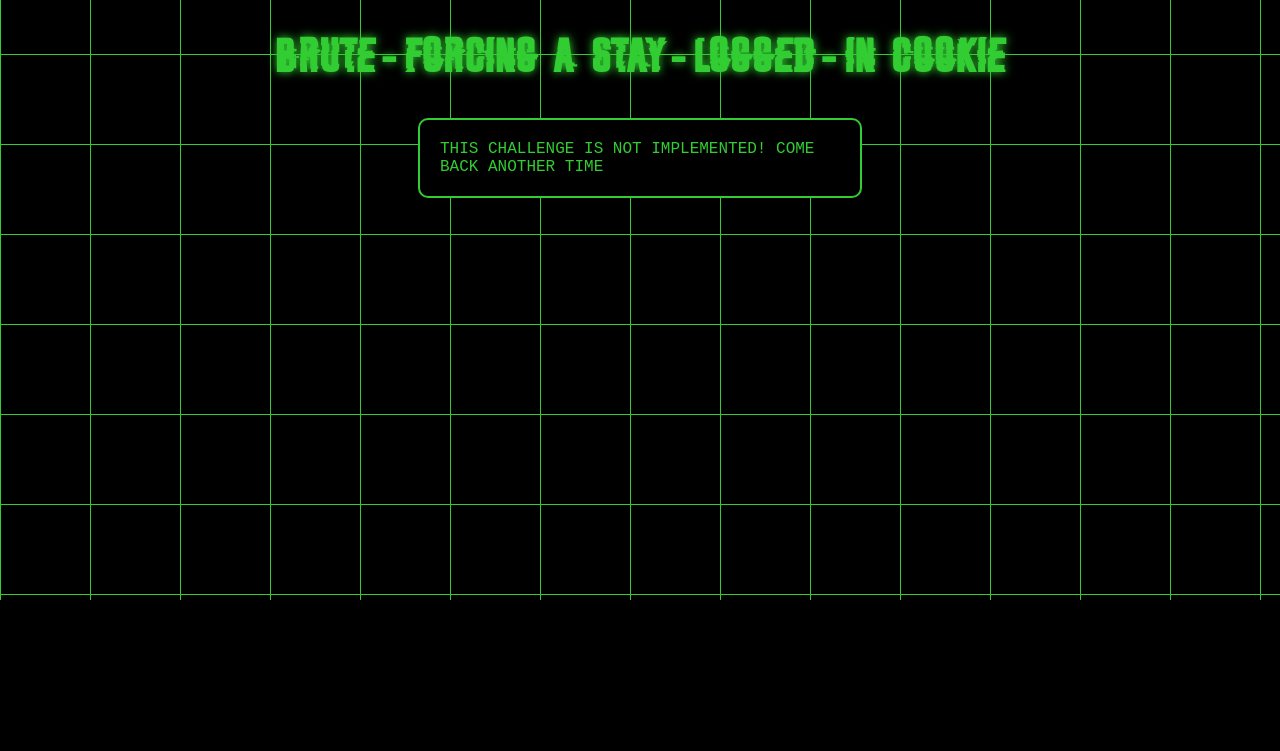
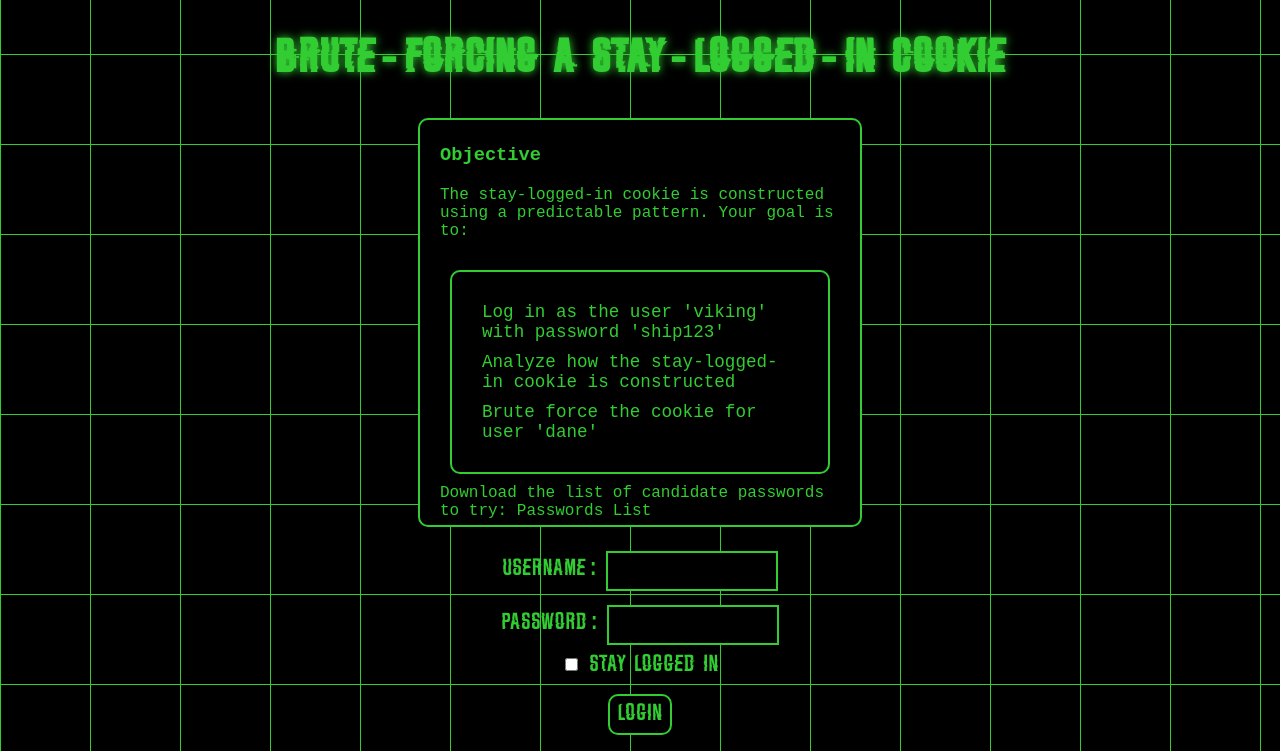
Before and after one commit to Heimd411/canUhackit, a PHP site: page /bf_cookie.php in a window 1280 px wide. Shown: the part 216-967 px from the top of the page. Before the commit the page ends 816 px from the top, so only its background shows below. Run offline with PHP 8.4, Linux system fonts and the light colour scheme.

Commit message:
bf cookie implemented

```diff
--- a/public/bf_cookie.php
+++ b/public/bf_cookie.php
@@ -1,5 +1,24 @@
 <?php
 session_start();
+
+// Generate password list
+$passwords = array(
+    'password123', 'admin123', 'letmein', '123456',
+    'qwerty', 'password', 'TR0ub4dor&3', '12345678',
+    'abc123', 'football', 'monkey', 'dragon',
+    '111111', 'baseball', 'superman', 'trustno1',
+    'hunter2', 'welcome', 'admin2020', 'password1',
+    'ship123' // Adding the valid password to the list
+);
+
+// Handle wordlist download
+if (isset($_GET['download']) && $_GET['download'] === 'passwords') {
+    header('Content-Type: text/plain');
+    header('Content-Disposition: attachment; filename="passwords.txt"');
+    echo implode("\n", $passwords);
+    exit;
+}
+
 include '../templates/header.php';
 
 // Clear challenge-specific session variables
@@ -34,31 +53,124 @@
     $_SESSION['token'] = bin2hex(random_bytes(32));
 }
 
-// Simulate a stay-logged-in cookie brute-force challenge
+// Helper function to generate stay-logged-in cookie
+function generateStayLoggedInCookie($username, $password) {
+    return base64_encode($username . ':' . md5($password));
+}
+
+// Login form processing
+if ($_SERVER['REQUEST_METHOD'] === 'POST' && isset($_POST['username']) && isset($_POST['password'])) {
+    $username = $_POST['username'];
+    $password = $_POST['password'];
+
+    // Valid credentials for demo account
+    if ($username === 'viking' && $password === 'ship123') {
+        $_SESSION['logged_in'] = true;
+        $_SESSION['username'] = $username;
+
+        // Set stay-logged-in cookie if checkbox was checked
+        if (isset($_POST['stay-logged-in'])) {
+            $cookie_value = generateStayLoggedInCookie($username, $password);
+            setcookie('stay_logged_in', $cookie_value, time() + 3600, '/');
+        }
+
+        header('Location: bf_cookie.php');
+        exit();
+    } else {
+        $error = "Invalid credentials";
+    }
+}
+
+// Check for stay-logged-in cookie for target account
 if (isset($_COOKIE['stay_logged_in'])) {
     $cookie = $_COOKIE['stay_logged_in'];
 
-    // Simulate checking the cookie
-    if ($cookie === 'correct_cookie_value') {
-        echo '<form method="post" action="index.php?complete=bf_cookie">';
-        echo '<input type="hidden" name="token" value="' . $_SESSION['token'] . '">';
-        echo '<input type="hidden" name="complete" value="bf_cookie">';
-        echo '<button class="real-button" type="submit">Complete Challenge</button>';
-        echo '</form>';
-    } else {
-        $error = "Invalid stay-logged-in cookie";
+    try {
+        $decoded = base64_decode($cookie);
+        list($username, $hash) = explode(':', $decoded);
+
+        // Target account credentials
+        $target_username = 'dane';
+        $target_hash = md5('letmein');
+
+        if ($username === $target_username && $hash === $target_hash) {
+            $_SESSION['logged_in'] = true;
+            $_SESSION['username'] = $username;
+            $_SESSION['challenge_complete'] = true;
+        }
+    } catch (Exception $e) {
+        $error = "Invalid cookie format";
     }
 }
-?>
 
-<div class="centered">
-    <h1>Brute-forcing a Stay-Logged-In Cookie</h1>
-    <div class="objective-box">
-        <p>THIS CHALLENGE IS NOT IMPLEMENTED! COME BACK ANOTHER TIME</p>
+// Display content based on login status
+if (!isset($_SESSION['logged_in'])) {
+    // Show login form and challenge description
+    ?>
+    <div class="centered">
+        <h1>Brute-forcing a Stay-Logged-In Cookie</h1>
+        <div class="objective-box">
+            <h3>Objective</h3>
+            <p>The stay-logged-in cookie is constructed using a predictable pattern. Your goal is to:</p>
+            <ul>
+                <li>Log in as the user 'viking' with password 'ship123'</li>
+                <li>Analyze how the stay-logged-in cookie is constructed</li>
+                <li>Brute force the cookie for user 'dane'</li>
+            </ul>
+            <div class="wordlist-download">
+                <p style=display:inline; >Download the list of candidate passwords to try:</p>
+                <a href="?download=passwords" class="download-link">Passwords List</a>
+            </div>
+        </div>
+
+        <div class="login-form">
+            <form method="post">
+                <div class="form-group">
+                    <label for="username">Username:</label>
+                    <input type="text" id="username" name="username" required>
+                </div>
+                <div class="form-group">
+                    <label for="password">Password:</label>
+                    <input type="password" id="password" name="password" required>
+                </div>
+                <div class="form-group">
+                    <label>
+                        <input type="checkbox" name="stay-logged-in"> Stay logged in
+                    </label>
+                </div>
+                <button class="real-button" type="submit">Login</button>
+            </form>
+        </div>
+
+        <?php if (isset($error)): ?>
+            <p class="error"><?php echo htmlspecialchars($error); ?></p>
+        <?php endif; ?>
     </div>
-    <?php if (isset($error)) { echo "<p class='error'>$error</p>"; } ?>
-</div>
+    <?php
+} else {
+    // Show logged in content
+    ?>
+    <div class="centered">
+        <h2>Welcome <?php echo htmlspecialchars($_SESSION['username']); ?>!</h2>
+        <?php if (isset($_COOKIE['stay_logged_in'])): ?>
+            <p>Your stay-logged-in cookie: <?php echo htmlspecialchars($_COOKIE['stay_logged_in']); ?></p>
+        <?php endif; ?>
 
-<?php
+        <?php if (isset($_SESSION['challenge_complete'])): ?>
+            <h2>Congratulations! You've successfully brute-forced the cookie!</h2>
+            <form method="post" action="index.php?challenge=auth">
+                <input type="hidden" name="token" value="<?php echo $_SESSION['token']; ?>">
+                <input type="hidden" name="complete" value="bf_cookie">
+                <button class="real-button" type="submit">Complete Challenge</button>
+            </form>
+        <?php endif; ?>
+
+        <form method="post" action="logout.php">
+            <button type="submit">Logout</button>
+        </form>
+    </div>
+    <?php
+}
+
 include '../templates/footer.php';
 ?>
--- a/public/css/style.css
+++ b/public/css/style.css
@@ -127,7 +127,7 @@
 .objective-box {
     border: 2px solid limegreen;
     text-align: left;
-    padding: 0px 20px;
+    padding: 5px 20px;
     width: 400px;
     margin: 20px auto;
     background-color: black;
@@ -292,6 +292,10 @@
     margin: 20px;
 }
 
+.form-group {
+    margin: 10px;
+}
+
 @keyframes flicker {
     0%, 95%, 100% {
         opacity: 1;
```
